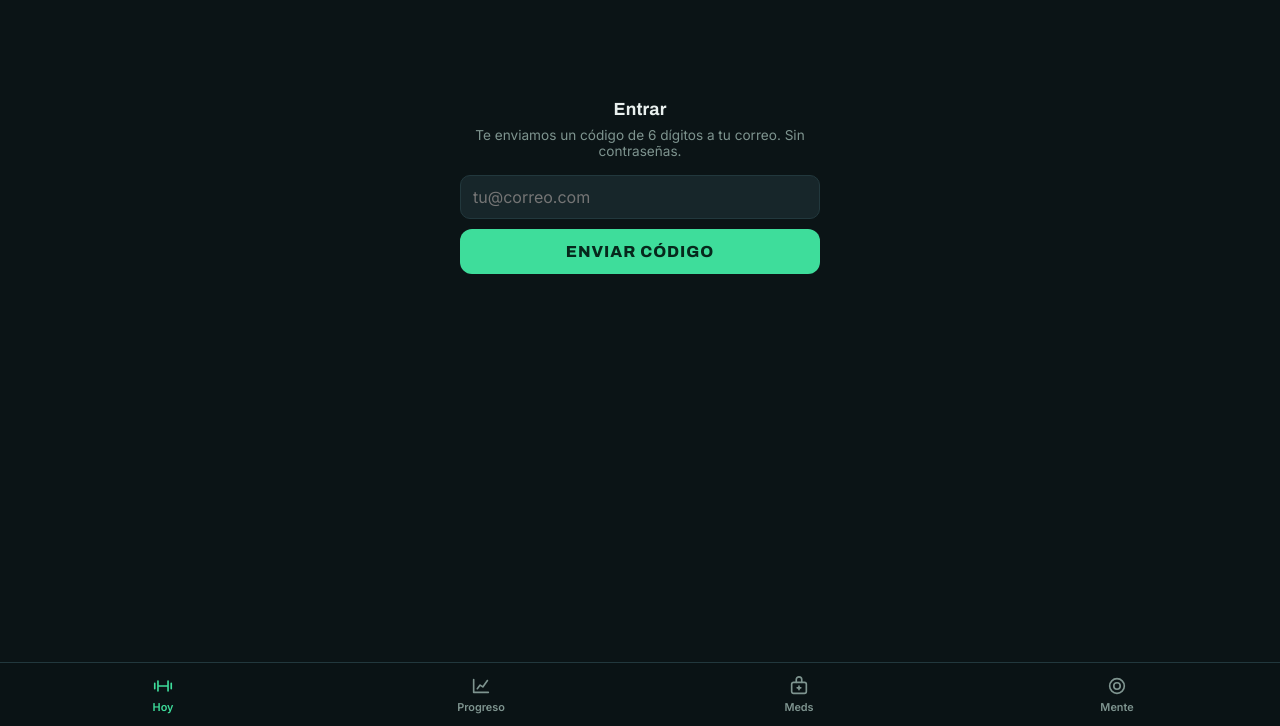
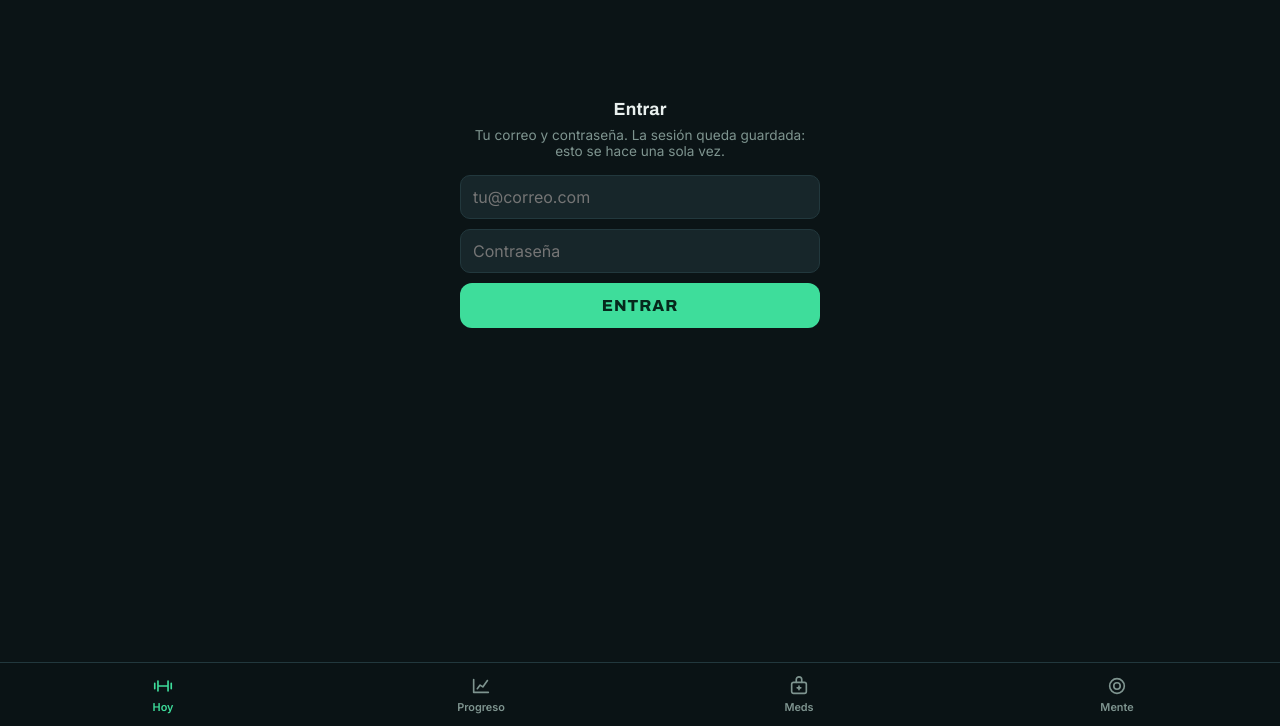
Before and after one commit to javperez82/entrena-app, a plain HTML site: page index.html in a window 1280 px wide. Shown: the part 74-800 px from the top of the page. Drawn offline with nearby package versions, Linux system fonts and the light colour scheme.

Commit message:
Update index.html

```diff
--- a/index.html
+++ b/index.html
@@ -132,13 +132,10 @@ canvas{max-width:100%}
 
 <div id="login" style="display:none">
   <h2 style="margin-bottom:8px">Entrar</h2>
-  <p class="muted" style="margin-bottom:16px">Te enviamos un código de 6 dígitos a tu correo. Sin contraseñas.</p>
-  <input type="email" id="login-email" placeholder="tu@correo.com" style="margin-bottom:10px">
-  <button class="btn" id="login-btn">Enviar código</button>
-  <div id="code-step" style="display:none;margin-top:14px">
-    <input type="text" id="login-code" inputmode="numeric" maxlength="6" placeholder="Código de 6 dígitos" style="margin-bottom:10px;text-align:center;letter-spacing:.3em;font-size:1.2rem">
-    <button class="btn" id="code-btn">Verificar y entrar</button>
-  </div>
+  <p class="muted" style="margin-bottom:16px">Tu correo y contraseña. La sesión queda guardada: esto se hace una sola vez.</p>
+  <input type="email" id="login-email" placeholder="tu@correo.com" style="margin-bottom:10px" autocomplete="username">
+  <input type="password" id="login-pass" placeholder="Contraseña" style="margin-bottom:10px" autocomplete="current-password">
+  <button class="btn" id="login-btn">Entrar</button>
   <p class="muted" id="login-msg" style="margin-top:12px"></p>
 </div>
 
```
